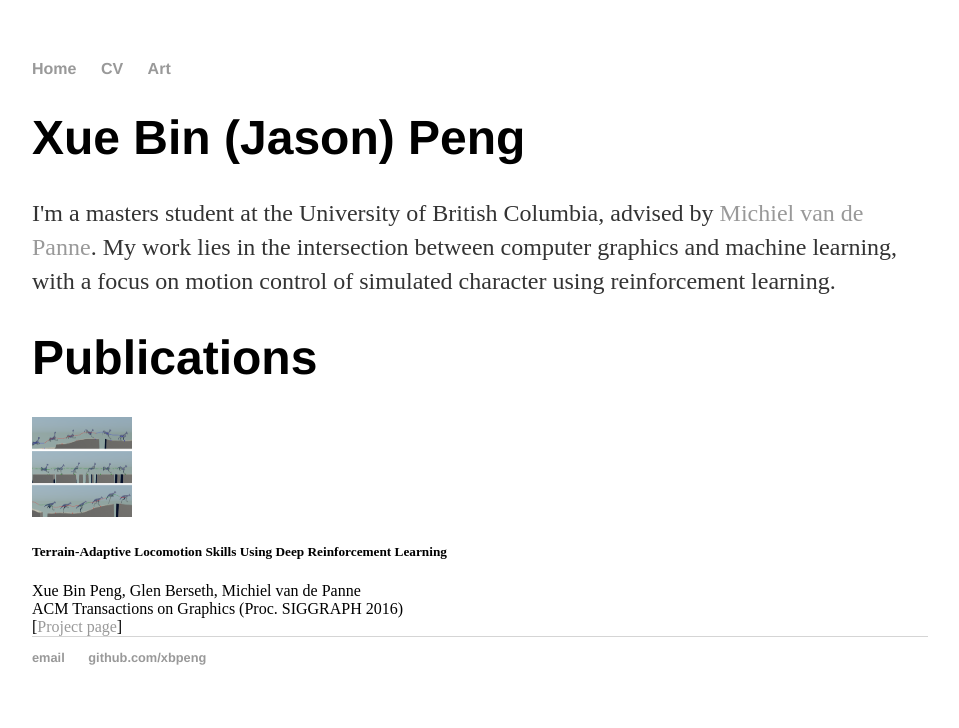
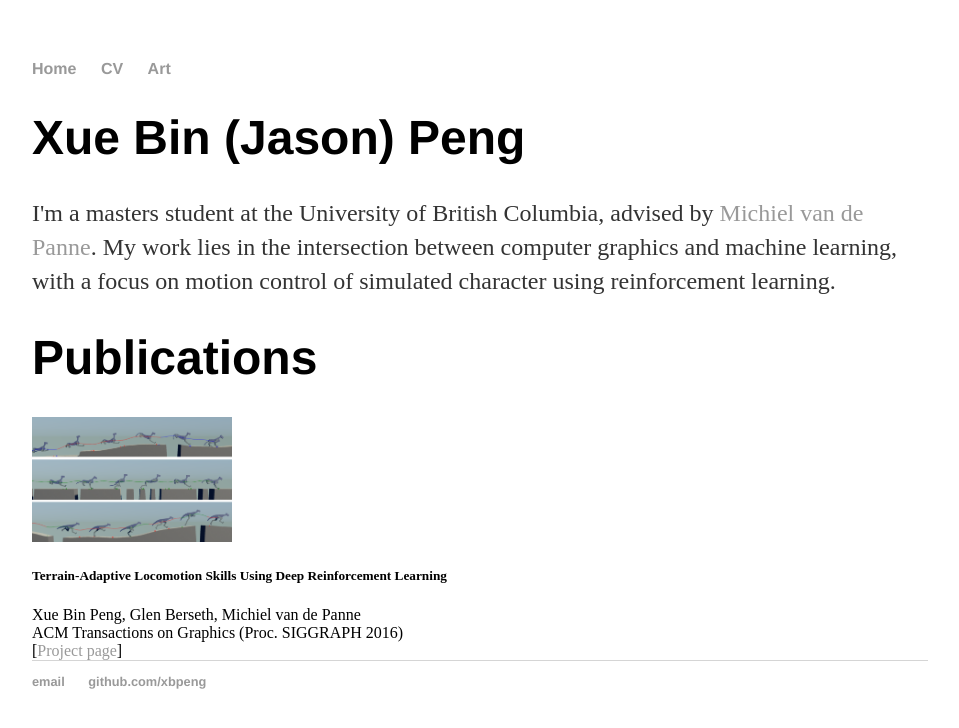
Before and after one commit to xbpeng/xbpeng.github.io, a Jekyll site: the page built from index.html, in a window 1280 px wide. Shown: the top 728 px of the page, without its empty margins (160-1119 px from the left). Built offline with Jekyll 4.4.1, drawn with Linux system fonts in a browser that asks for light colours.

Commit message:
Update index.html
resizing image

```diff
--- a/index.html
+++ b/index.html
@@ -10,7 +10,7 @@
 
 	<div class="row add-bottom">
         <div class="three columns">
-            <a href="https://www.cs.ubc.ca/~van/papers/2016-TOG-deepRL/index.html"><img src="images/papers/2016-TOG-deepRL.png"  width="100" height="100" alt="" /></a>
+            <a href="https://www.cs.ubc.ca/~van/papers/2016-TOG-deepRL/index.html"><img src="images/papers/2016-TOG-deepRL.png"  width="200" height="inherit" alt="" /></a>
         </div>
         <div class="nine columns">
             <h5> Terrain-Adaptive Locomotion Skills Using Deep Reinforcement Learning </h5>
```
